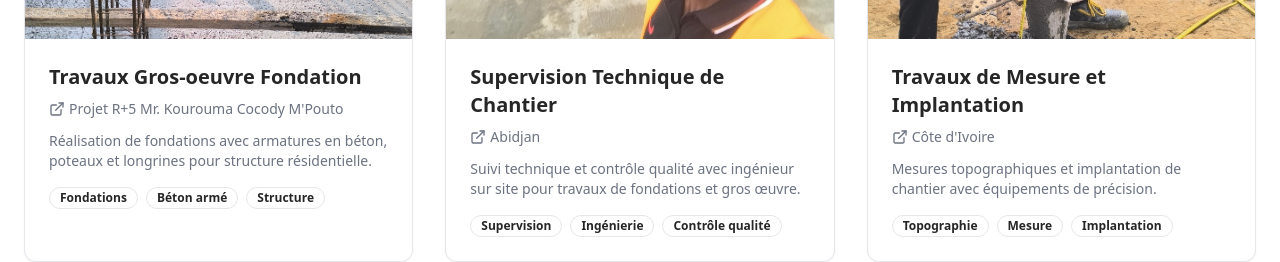
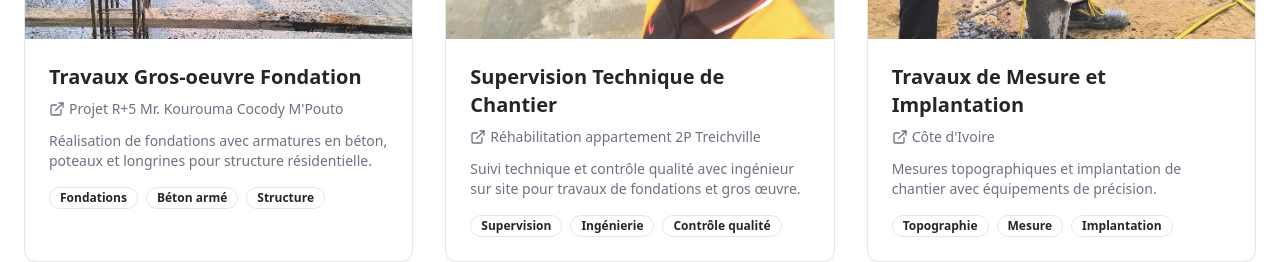
Before and after one commit to tiotelassina05-collab/archange-btp-vitrine, a React (Vite) app: page /realizations in a window 1280 px wide. Shown: the part 1300-1562 px from the top of the page. Built offline with nearby package versions, Linux system fonts and the light colour scheme; the HTML template or start-up script is replaced by a standard one.

Commit message:
Update realization details

```diff
--- a/src/pages/Realizations.tsx
+++ b/src/pages/Realizations.tsx
@@ -64,7 +64,7 @@ const Realizations = () => {
       id: 5,
       title: "Supervision Technique de Chantier",
       category: "batiment",
-      location: "Abidjan",
+      location: "Réhabilitation appartement 2P Treichville",
       year: "2024",
       description: "Suivi technique et contrôle qualité avec ingénieur sur site pour travaux de fondations et gros œuvre.",
       image: ingenieurChantier,
```
